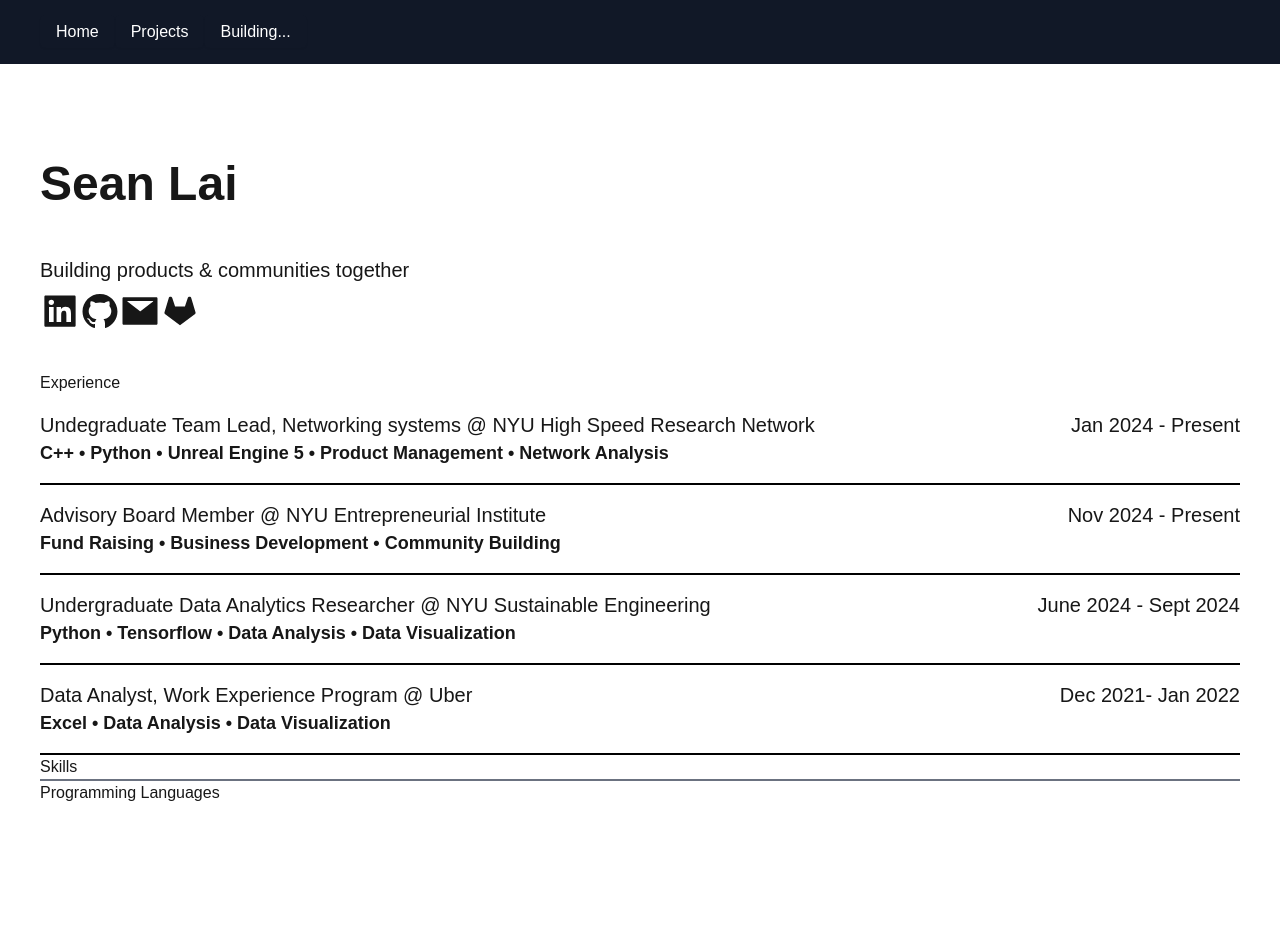
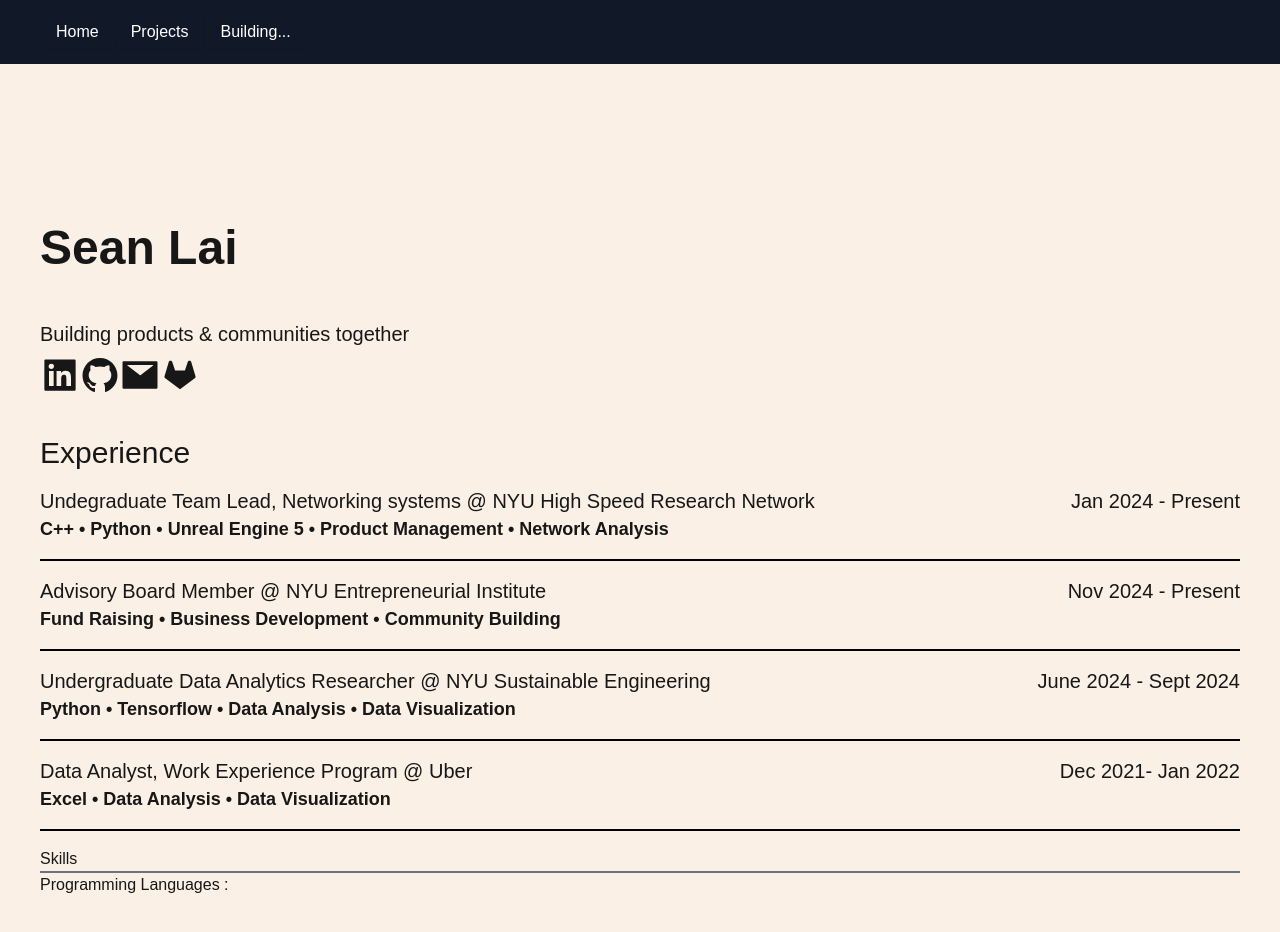
Before and after one commit to sean-lai-sh/2025_portfolio, a Next.js app: page / in a window 1280 px wide. Shown: the top 932 px of the page. Before the commit the page ends 805 px from the top, so only its background shows below. Built offline with nearby package versions, Linux system fonts and the light colour scheme.

Commit message:
edited bg color and made minor additions to experience section. Prepare for merge conflicts un pulling

```diff
--- a/app/community/page.tsx
+++ b/app/community/page.tsx
@@ -1,7 +1,7 @@
 export default function Home() {
     return (
       <div>
-          dummy text here
+          Come back here later.... ( it's as the name suggests, "building")
       </div>
     );
   }
--- a/app/layout.tsx
+++ b/app/layout.tsx
@@ -31,7 +31,7 @@
 
       >
         <Header />
-        <main>{children}</main>
+        <main className="bg-[#faf0e6] ">{children}</main>
       </body>
     </html>
   );
--- a/app/page.tsx
+++ b/app/page.tsx
@@ -5,7 +5,7 @@
 
 export default function Home() {
   return (
-    <div>
+    <div className="pb-10">
         <Hero/>
         <Experience/>
     </div>
--- a/components/experience.tsx
+++ b/components/experience.tsx
@@ -6,7 +6,7 @@
 const Experience = () => {
   return (
     <div>
-        <h2>Experience</h2>
+        <h2 className='text-3xl text-semibold'>Experience</h2>
         <div>
             {
                 Object.entries(experienceData).map(([keys, exp])=> (
@@ -19,9 +19,9 @@
                 />))
             }
         </div>
-        <div>
+        <div className='pt-4'>
             <h2 className='w-full border-b-2 border-gray-500 '>Skills</h2>
-            <h3>Programming Languages</h3>
+            <h3>Programming Languages :  </h3>
 
         </div>
 
@@ -79,7 +79,8 @@
     // Joins by the middle dot and space
     const skillArrFormat = skills.join().replace(/,/g, ' • ')
     return (
-      <div ref={myRef} className='w-full text-xl border-b-2 border-black hover:border-blue-400 md:py-4 md:hover:pb-6 hover:border-b-[6px] transition-all duration-300 ease-in-out'>
+      <div ref={myRef}
+        className='w-full text-xl border-b-2 border-black hover:border-blue-400 md:py-4 md:hover:pb-6 hover:border-b-[6px] transition-all duration-300 ease-in-out hover:cursor-pointer'>
         <div className='md:grid-cols-4 md:grid-rows-1 grid-cols-1 grid h-fit'>
             <h3 className='text-left flex min-w-[70%] w-fit md:col-span-3 row-span-2 h-fit'>{position}</h3>
             <h3 className='text-right h-fit'>{dates}</h3>
--- a/components/transition.tsx
+++ b/components/transition.tsx
@@ -63,14 +63,14 @@
 
     }
     return (
-        <div className='relative'>
+        <div className='relative '>
             {/* <div className='flex w-full min-h-[100vh] overflow-hidden z-10 absolute top-0 left-0'>
             {
                 setBlocks()
             }
 
             </div>  */}
-            <div className='relative z-0 mt-16 mx-10'>
+            <div className='relative z-0 pt-16 px-10'>
                 {children}
             </div>
         </div>
```
